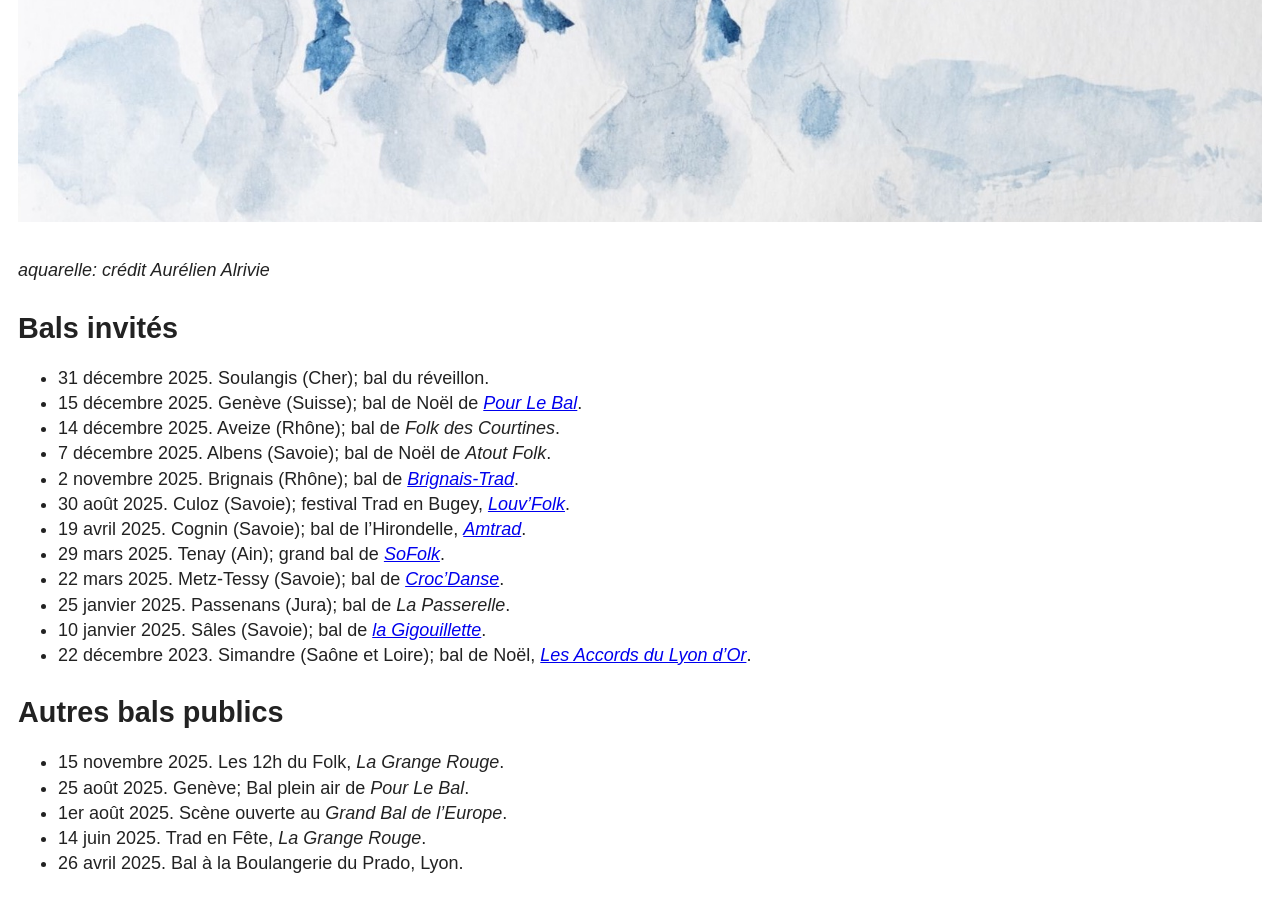
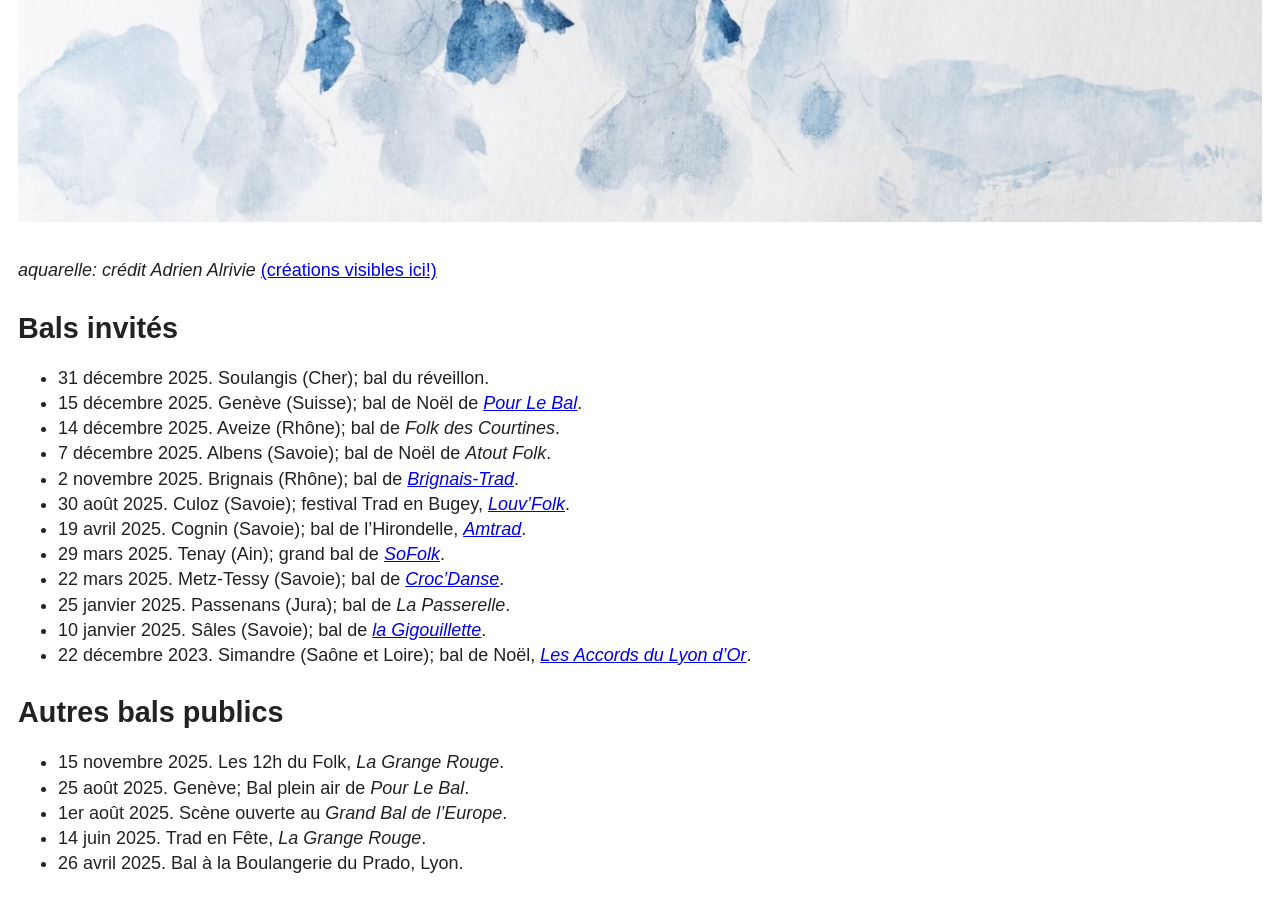
Before and after one commit to bayesiancook/les-doigts-qui-dansent-bal-folk, a Jekyll site: the page built from evenements.md, in a window 1280 px wide and 900 px high, scrolled down 623 px. Built offline with Jekyll 4.4.1, drawn with Linux system fonts in a browser that asks for light colours.

Commit message:
added web link to Adrien's web site

```diff
--- a/evenements.md
+++ b/evenements.md
@@ -11,8 +11,7 @@ title: Evenements
   class="image-galerie"
 />
 
-_aquarelle: crédit Aurélien Alrivie_
-
+_aquarelle: crédit Adrien Alrivie_ <a href="https://www.adrienalrivie.fr">(créations visibles ici!)</a>
 
 ## Bals invités
 
```
